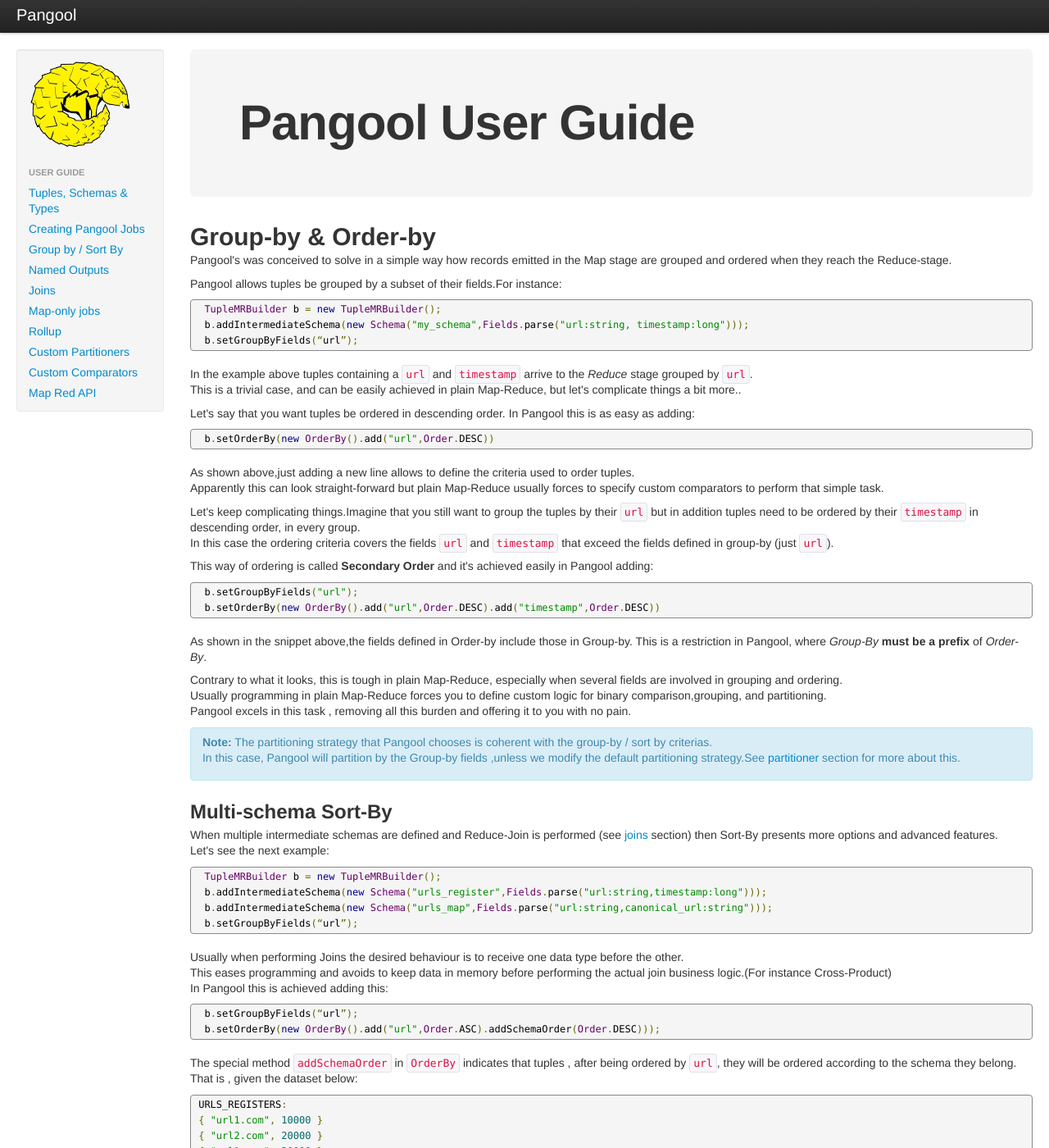
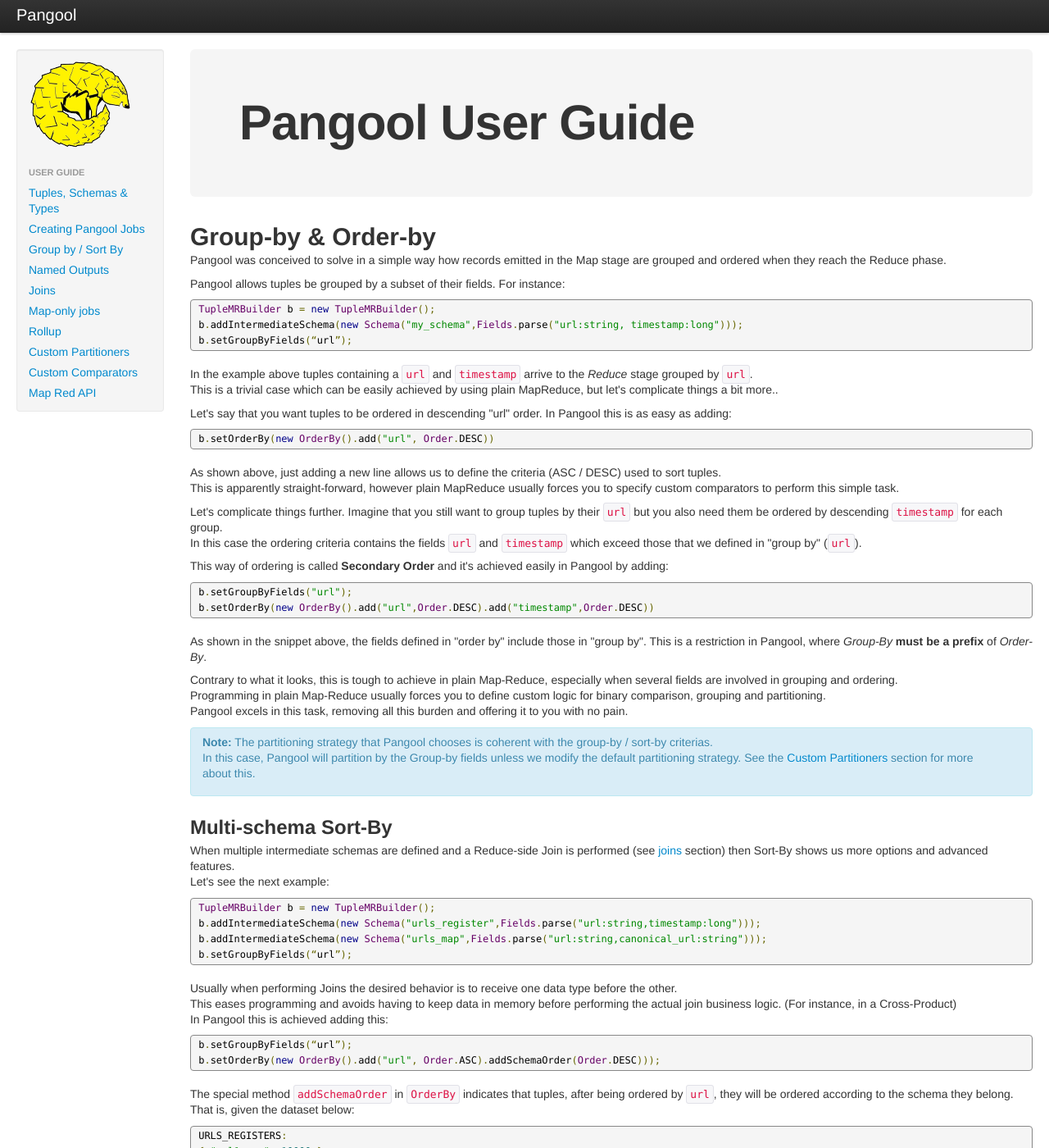
Before and after one commit to datasalt/pangool, a Jekyll site: the page built from userguide/group_and_sort.html, in a window 1280 px wide and 1400 px high. Shown: the whole window at 82% size. Built offline with Jekyll 4.4.1, drawn with Linux system fonts in a browser that asks for light colours; nearby versions of some CDN libraries; Markdown is read by kramdown in place of the engine named in the settings; some of the changed text lies outside the part shown.

Commit message:
Corrections

```diff
--- a/faq.html
+++ b/faq.html
@@ -53,6 +53,7 @@
 
 <p>
 On the other hand, it is true that Pangool uses <a href='http://avro.apache.org/'>Avro</a> for persisting Tuples and reading them back into new Jobs. We did so for convenience - we didn't want to reinvent the wheel here.
+We were also considering using Avro for all the intermediate serialization. We have <a href='https://github.com/datasalt/pangool/tree/avrool2'>a branch in our repo</a> with it.
 </p>
 
 <h2>4 - How does using Pangool compare to using the plain Hadoop Java MapRed API? Is there a performance penalty?</h2>
--- a/introduction_2.html
+++ b/introduction_2.html
@@ -69,7 +69,7 @@
 </pre>
 
 <p>
-That’s it! Pangool will serialize the instance to the Hadoop's Distributed Cache and recover it when needed.
+That’s it! Pangool will serialize the instance and recover it when needed.
 Remember that all state in your classes must be Serializable. If some of your class fields are not Serializable,
 remember to instantiate them in the setup() method instead of instantiating them directly in the class definition.
 </p>
--- a/userguide/group_and_sort.html
+++ b/userguide/group_and_sort.html
@@ -9,11 +9,11 @@
 <h1>Group-by & Order-by</h1>
 
 <p>
-Pangool's was conceived to solve in a simple way how records emitted in the Map stage
-are grouped and ordered when they reach the Reduce-stage.
+Pangool was conceived to solve in a simple way how records emitted in the Map stage
+are grouped and ordered when they reach the Reduce phase.
 </p>
 <p>
-Pangool allows tuples be grouped by a subset of their fields.For instance:
+Pangool allows tuples be grouped by a subset of their fields. For instance:
 </p>
 
 <p>
@@ -27,36 +27,36 @@
 <p>
 In the example above tuples containing a <code>url</code> and <code>timestamp</code> arrive to the
 <i>Reduce</i> stage grouped by <code>url</code>.<br>
-This is a trivial case, and can be easily achieved in plain Map-Reduce,
+This is a trivial case which can be easily achieved by using plain MapReduce,
 but let's complicate things a bit more..
 </p>
 
 <p>
-Let's say that you want tuples be ordered in descending order. In Pangool this is as easy
+Let's say that you want tuples to be ordered in descending "url" order. In Pangool this is as easy
 as adding:
 </p>
 
 <p>
 <pre class="prettyprint" id="java">
-  b.setOrderBy(new OrderBy().add("url",Order.DESC))
+ b.setOrderBy(new OrderBy().add("url", Order.DESC))
 </pre>
 </p>
 
 <p>
-As shown above,just adding a new line allows to define the criteria used to order tuples.<br>
-Apparently this can look straight-forward but plain Map-Reduce usually forces to
-specify custom comparators to perform that simple task.
+As shown above, just adding a new line allows us to define the criteria (ASC / DESC) used to sort tuples.<br>
+This is apparently straight-forward, however plain MapReduce usually forces you to
+specify custom comparators to perform this simple task.
 </p>
 
 <p>
-Let's keep complicating things.Imagine that you still want to group the tuples
-by their <code>url</code> but in addition tuples need to be ordered by their <code>timestamp</code>
-in descending order, in every group.<br>
-In this case the ordering criteria covers the fields <code>url</code> and <code>timestamp</code> that
-exceed the fields defined in group-by (just <code>url</code>).
+Let's complicate things further. Imagine that you still want to group tuples
+by their <code>url</code> but you also need them be ordered by descending <code>timestamp</code>
+for each group.<br>
+In this case the ordering criteria contains the fields <code>url</code> and <code>timestamp</code> which
+exceed those that we defined in "group by" (<code>url</code>).
 </p>
 <p>
-This way of ordering is called <b>Secondary Order</b> and it's achieved easily in Pangool adding:
+This way of ordering is called <b>Secondary Order</b> and it's achieved easily in Pangool by adding:
 </p>
 
 <p>
@@ -67,21 +67,21 @@
 </p>
 
 <p>
-As shown in the snippet above,the fields defined in Order-by include those in Group-by. This is a restriction
+As shown in the snippet above, the fields defined in "order by" include those in "group by". This is a restriction
 in Pangool, where <i>Group-By</i> <b>must be a prefix</b> of <i>Order-By</i>.
 </p>
-Contrary to what it looks, this is tough in plain Map-Reduce, especially when
-several fields are involved in grouping and ordering. <br>Usually programming in plain
-Map-Reduce forces you to define custom logic for binary comparison,grouping, and partitioning.<br>
-Pangool excels in this task , removing all this burden and offering it to you with no pain.
+Contrary to what it looks, this is tough to achieve in plain Map-Reduce, especially when
+several fields are involved in grouping and ordering. <br>Programming in plain
+Map-Reduce usually forces you to define custom logic for binary comparison, grouping and partitioning.<br>
+Pangool excels in this task, removing all this burden and offering it to you with no pain.
 </p>
 
 
 <div class="alert alert-info">
 <p><b>Note:</b>
-The partitioning strategy that Pangool chooses is coherent with the group-by / sort by criterias.<br>
-In this case, Pangool will partition by the Group-by fields ,unless we modify the default
-partitioning strategy.See <a href="partitioner.html">partitioner</a> section for more about this.
+The partitioning strategy that Pangool chooses is coherent with the group-by / sort-by criterias.<br>
+In this case, Pangool will partition by the Group-by fields unless we modify the default
+partitioning strategy. See the <a href="partitioner.html">Custom Partitioners</a> section for more about this.
 </p>
 
 </div>
@@ -89,9 +89,9 @@
 <h2>Multi-schema Sort-By</h2>
 
 <p>
-When multiple intermediate schemas are defined and Reduce-Join is performed
-(see <a href="joins.html">joins</a> section) then Sort-By presents more options and advanced
-features.<br>Let's see the next example:
+When multiple intermediate schemas are defined and a Reduce-side Join is performed
+(see <a href="joins.html">joins</a> section) then Sort-By shows us more options and advanced
+features. <br>Let's see the next example:
 </p>
 
 <p>
@@ -104,22 +104,22 @@
 </p>
 
 <p>
-Usually when performing Joins the desired behaviour is to receive one data type before the
+Usually when performing Joins the desired behavior is to receive one data type before the
 other.<br>
-This eases programming and avoids to keep data in memory before performing the actual
-join business logic.(For instance Cross-Product)<br>
+This eases programming and avoids having to keep data in memory before performing the actual
+join business logic. (For instance, in a Cross-Product)<br>
 In Pangool this is achieved adding this:
 </p>
 
 <pre class="prettyprint" id="java">
  b.setGroupByFields(“url”);
-  b.setOrderBy(new OrderBy().add("url",Order.ASC).addSchemaOrder(Order.DESC)));
+ b.setOrderBy(new OrderBy().add("url", Order.ASC).addSchemaOrder(Order.DESC)));
 </pre>
 
 <p>
 The special method <code>addSchemaOrder</code> in <code>OrderBy</code> indicates that
-tuples , after being ordered by <code>url</code>, they will be ordered according to the schema they belong.<br>
-That is , given the dataset below:
+tuples, after being ordered by <code>url</code>, they will be ordered according to the schema they belong.<br>
+That is, given the dataset below:
 </p>
 <p>
 <pre class="prettyprint" id="java">
@@ -164,33 +163,31 @@
  </pre>
 
 <p>
-This is the desired behaviour. Receiving the <code>canonical_url</code> first allows to process
-the remaining urls with no need of keeping them in memory.
+Receiving the <code>canonical_url</code> first allows us to process
+the remaining urls without needing to keep them in memory (or spilling them to disk).
 </p>
 
 <div class="alert alert-info">
 <p><b>Note:</b>
-Any field used in <code>setOrderBy</code> must be present in every intermediate schema defined.
+Any field used in <code>setOrderBy</code> must be present in every intermediate schema defined with the same name <strong>and</strong> type.
 </p>
-
 </div>
-
 
 <h2>Specific Order-By</h2>
 
 <p>
-In the example above we could be interested in ordering tuples from a particular schema in
-a defined criteria.<br> This is achieved with method <code>setSpecificOrderBy</code>.<br>
-We can reuse the previous example to specify a particular ordering for the tuples from <code>urls_register</code>.Let's say the example below:
+In some cases, when performing a Reduce-side join, we could be interested in ordering tuples within a particular schema in
+a specific criteria.<br> This is achieved by using the method <code>setSpecificOrderBy</code>.<br>
+We can reuse the previous example to specify a particular ordering for the tuples from <code>urls_register</code>:
 </p>
 
 <pre class="prettyprint" id="java">
  TupleMRBuilder b = new TupleMRBuilder();
-  b.addIntermediateSchema(new Schema("urls_register",Fields.parse("url:string,timestamp:long")));
-  b.addIntermediateSchema(new Schema("urls_map",Fields.parse("url:string,canonical_url:string")));
+ b.addIntermediateSchema(new Schema("urls_register", Fields.parse("url:string,timestamp:long")));
+ b.addIntermediateSchema(new Schema("urls_map", Fields.parse("url:string,canonical_url:string")));
  b.setGroupByFields(“url”);
-  b.setOrderBy(new OrderBy().add("url",Order.ASC).addSchemaOrder(Order.DESC)));
-  b.setSpecificOrderBy("urls_register",new OrderBy().add("timestamp",Order.DESC));
+ b.setOrderBy(new OrderBy().add("url", Order.ASC).addSchemaOrder(Order.DESC)));
+ b.setSpecificOrderBy("urls_register", new OrderBy().add("timestamp", Order.DESC));
 </pre>
 
 <p>
@@ -210,4 +207,8 @@
  { "url2.com", 20000 }
 </pre>
 
+<p>
+Note how tuples from "urls_register" now come sorted by timestamp.
+</p>
+
 <p><a class="btn btn-primary btn-large" href="named_outputs.html">Next: Named outputs &raquo;</a></p>
```
Also changed, not shown: other parts of userguide/group_and_sort.html (+1 -2 lines), introduction.html (+10 -10 lines), userguide/TupleMrBuilder.html (+25 -37 lines), userguide/schemas.html (+13 -13 lines). Lines whose indentation alone changed are shown as unchanged.
